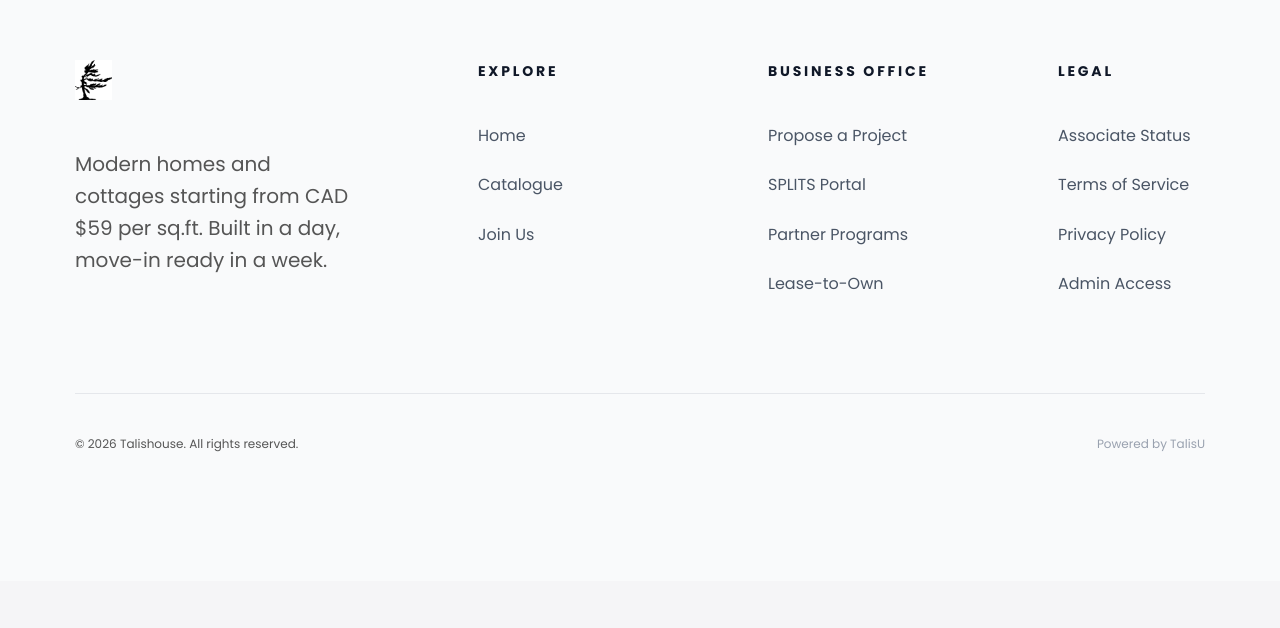
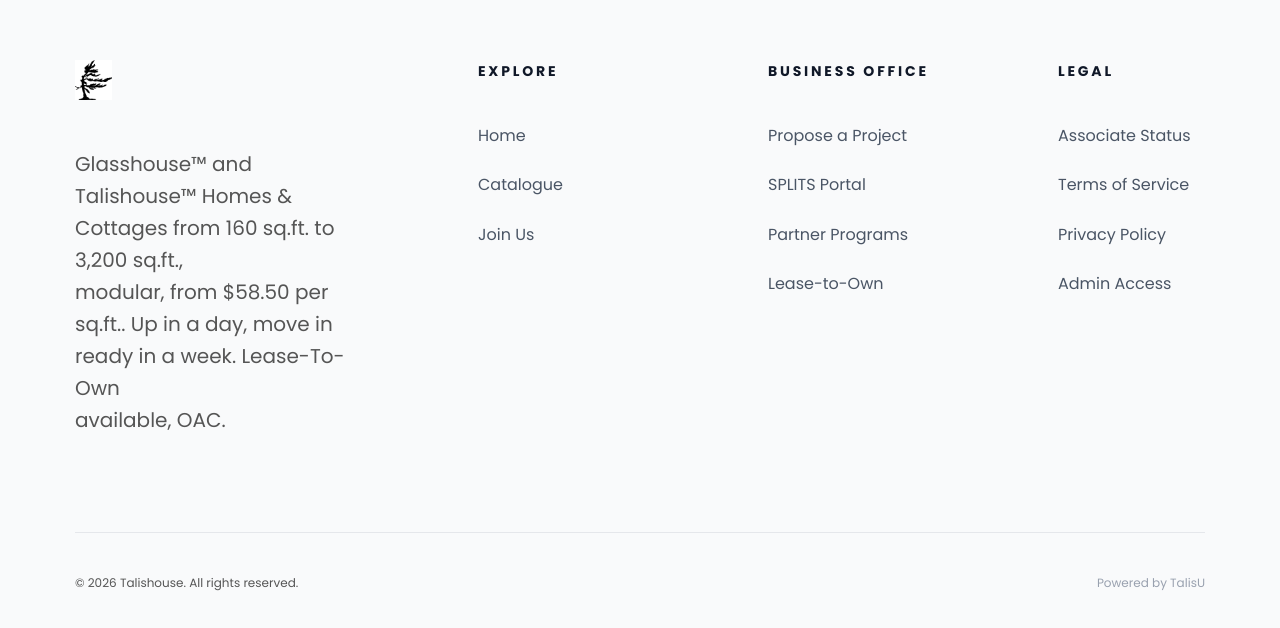
Before and after one commit to justinumailed-create/talishouse-clean, a Next.js app: page / in a window 1280 px wide. Shown: the part 1155-1783 px from the top of the page. Before the commit the page ends 1736 px from the top, so only its background shows below. Built offline with nearby package versions, Linux system fonts and the light colour scheme; no server answers; the database is empty.

Commit message:
content: update footer description copy and adjust max-width

```diff
--- a/components/Footer.tsx
+++ b/components/Footer.tsx
@@ -19,9 +19,10 @@
                 className="h-8 md:h-10 w-auto object-contain"
               />
             </div>
-            <p className="text-[18px] md:text-[20px] text-gray-600 leading-relaxed max-w-md">
-              Modern homes and cottages starting from {formatCAD(58.50, false)} per sq.ft. Built in a
-              day, move-in ready in a week.
+            <p className="text-[18px] md:text-[20px] text-gray-600 leading-relaxed max-w-sm">
+              Glasshouse™ and Talishouse™ Homes & Cottages from 160 sq.ft. to 3,200 sq.ft.,<br />
+              modular, from $58.50 per sq.ft.. Up in a day, move in ready in a week. Lease-To-Own<br />
+              available, OAC.
             </p>
           </div>
 
```
